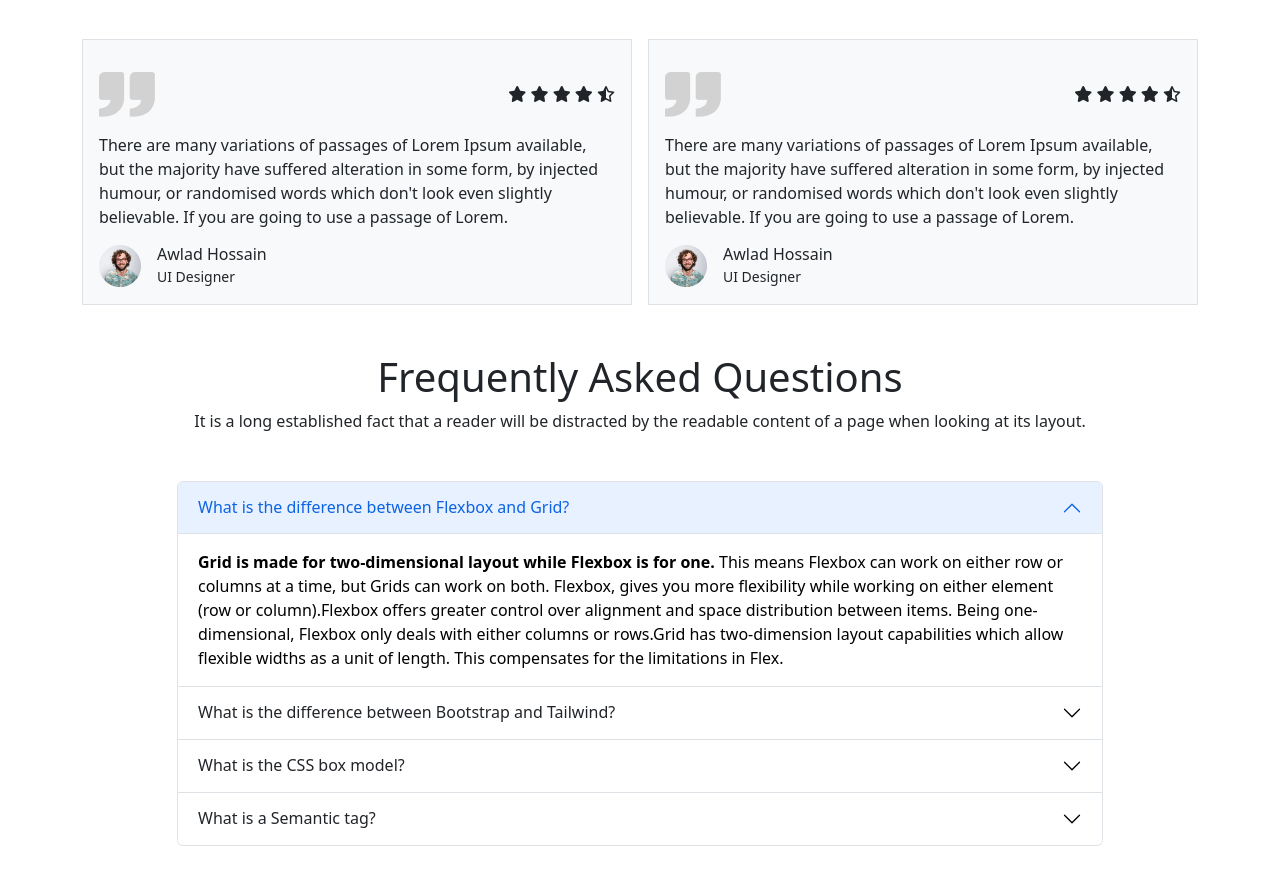
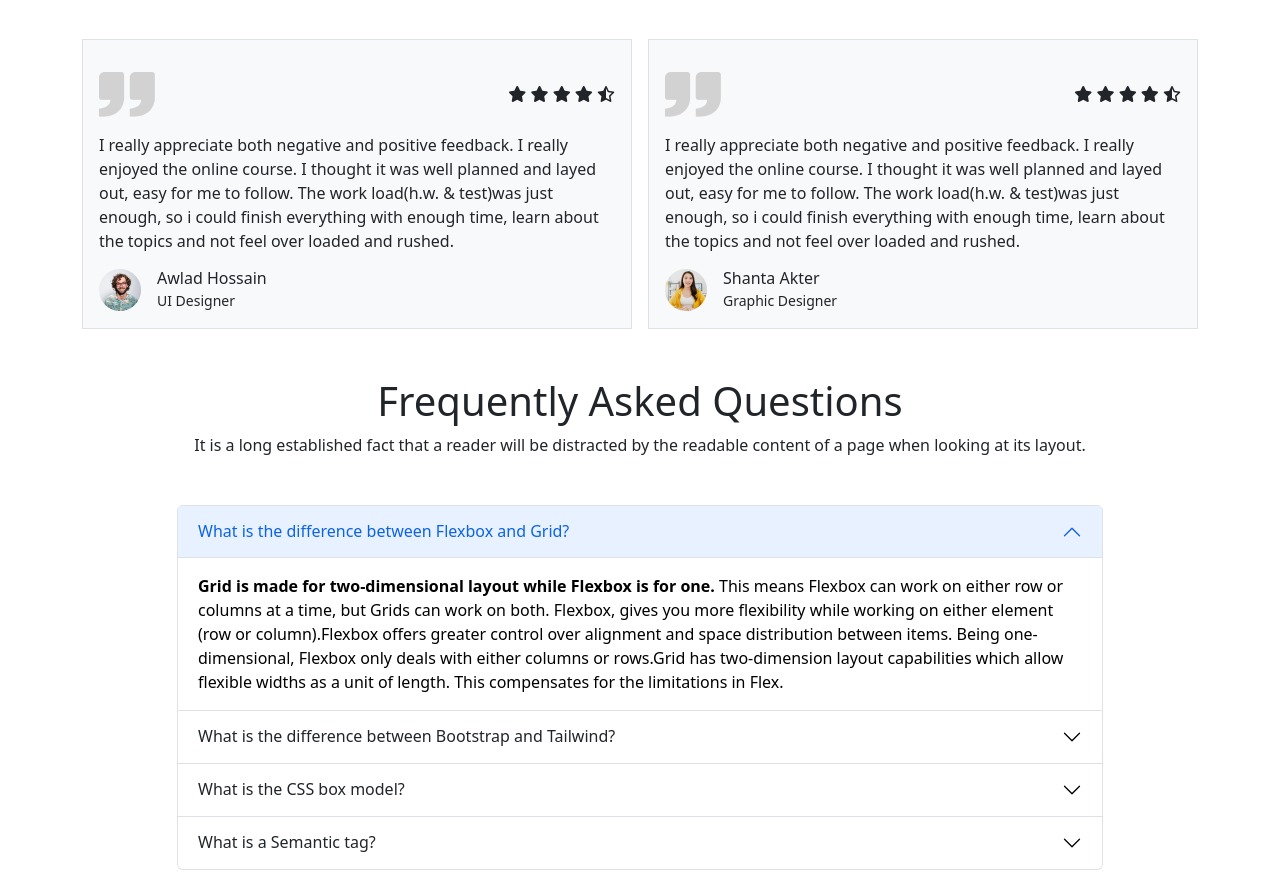
Before and after one commit to maj-jinnah/Assignment--3, a plain HTML site: page index.html in a window 1280 px wide. Shown: the part 3220-4111 px from the top of the page. Drawn offline with nearby package versions, Linux system fonts and the light colour scheme.

Commit message:
Again recheck

```diff
--- a/index.html
+++ b/index.html
@@ -382,8 +382,6 @@
                 <p>It is a long established fact that a reader will be distracted by the readable content of a page when
                     looking at its layout.</p>
             </div>
-
-
             <div>
                 <div class="row g-3">
                     <div class="col-lg-6">
@@ -401,10 +399,7 @@
                                 </div>
                             </div>
                             <div>
-                                <p>There are many variations of passages of Lorem Ipsum available, but the majority have
-                                    suffered alteration in some form, by injected humour, or randomised words which
-                                    don't
-                                    look even slightly believable. If you are going to use a passage of Lorem.</p>
+                                <p>I really appreciate both negative and positive feedback. I really enjoyed the online course. I thought it was well planned and layed out, easy for me to follow. The work load(h.w. & test)was just enough, so i could finish everything with enough time, learn about the topics and not feel over loaded and rushed.</p>
                                 <div class="d-flex align-items-center">
                                     <div>
                                         <img src="images/student/student-5.png" alt="">
@@ -432,17 +427,14 @@
                                 </div>
                             </div>
                             <div>
-                                <p>There are many variations of passages of Lorem Ipsum available, but the majority have
-                                    suffered alteration in some form, by injected humour, or randomised words which
-                                    don't
-                                    look even slightly believable. If you are going to use a passage of Lorem.</p>
+                                <p>I really appreciate both negative and positive feedback. I really enjoyed the online course. I thought it was well planned and layed out, easy for me to follow. The work load(h.w. & test)was just enough, so i could finish everything with enough time, learn about the topics and not feel over loaded and rushed.</p>
                                 <div class="d-flex align-items-center">
                                     <div>
-                                        <img src="images/student/student-5.png" alt="">
+                                        <img src="images/student/student-6.png" alt="">
                                     </div>
                                     <div class="ms-3">
-                                        <h6 class="mb-0">Awlad Hossain</h6>
-                                        <p class="mb-0"><small> UI Designer</small></p>
+                                        <h6 class="mb-0">Shanta Akter</h6>
+                                        <p class="mb-0"><small>Graphic Designer</small></p>
                                     </div>
                                 </div>
                             </div>
```
